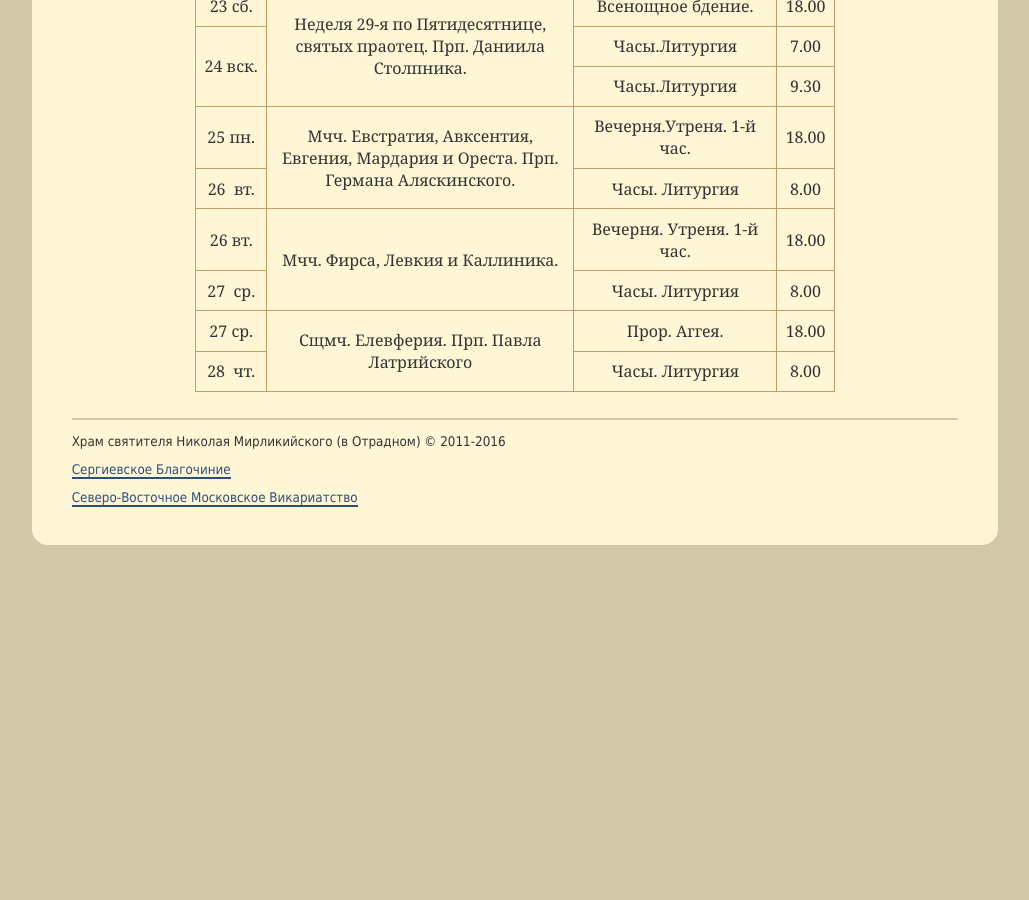
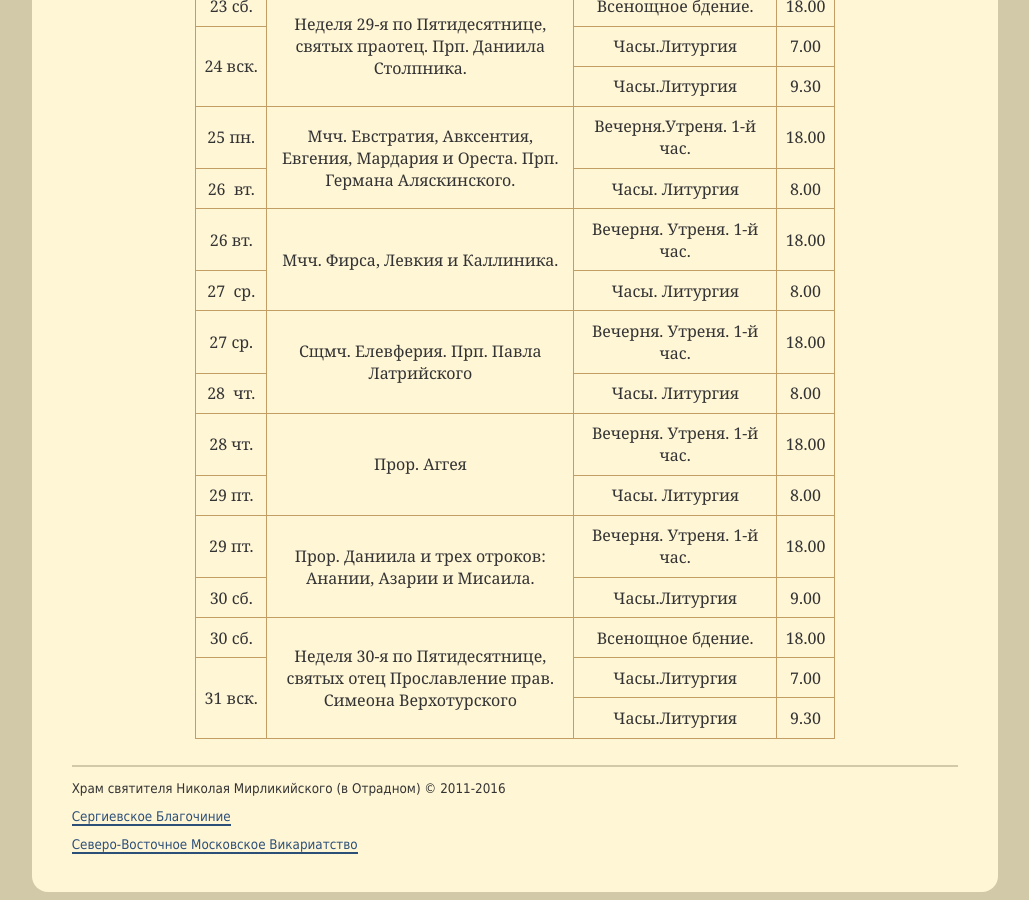
Before and after one commit to hramotradnoe/hramotradnoe.github.io, a Jekyll site: the page built from schedule/index.html, in a window 1280 px wide and 900 px high, scrolled down 2494 px. Shown: the whole window, without its empty margins (125-1154 px from the left). Built offline with Jekyll 4.4.1, drawn with Linux system fonts in a browser that asks for light colours; before the commit the page ends 3047 px from its top, so only the background shows below that.

Commit message:
Update schedule.yml

```diff
--- a/_data/schedule.yml
+++ b/_data/schedule.yml
@@ -198,7 +198,34 @@ timetable:
    services    :
       - day   : 27&nbsp;ср.
         time  : '18.00'
-        title : "Прор. Аггея."
+        title : "Вечерня. Утреня. 1-й час."
       - day   : 28&nbsp; чт.
         time  : '8.00'
         title : "Часы. Литургия"
+ - description : "Прор. Аггея"
+   services    :
+      - day   : 28&nbsp;чт.
+        time  : '18.00'
+        title : "Вечерня. Утреня. 1-й час."
+      - day   : 29&nbsp;пт.
+        time  : '8.00'
+        title : "Часы. Литургия"
+ - description : "Прор. Даниила и трех отроков: Анании, Азарии и Мисаила."
+   services    :
+      - day   : 29&nbsp;пт.
+        time  : '18.00'
+        title : "Вечерня. Утреня. 1-й час."
+      - day   : 30&nbsp;сб.
+        time  : '9.00'
+        title : "Часы.Литургия"
+ - description : "Неделя 30-я по Пятидесятнице, святых отец Прославление прав. Симеона Верхотурского"
+   services    :
+      - day   : 30&nbsp;сб.
+        time  : '18.00'
+        title : "Всенощное бдение."
+      - day   : 31&nbsp;вск.
+        time  : '7.00'
+        title : "Часы.Литургия"
+      - day   : 31&nbsp;вск.
+        time  : '9.30'
+        title : "Часы.Литургия"
```
